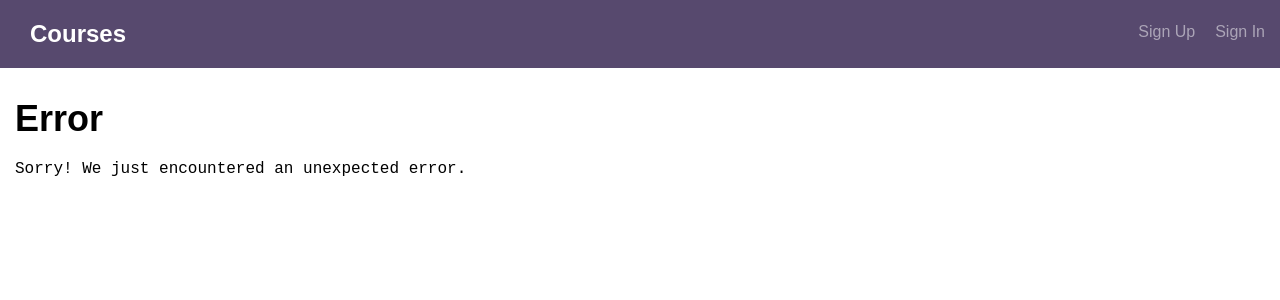
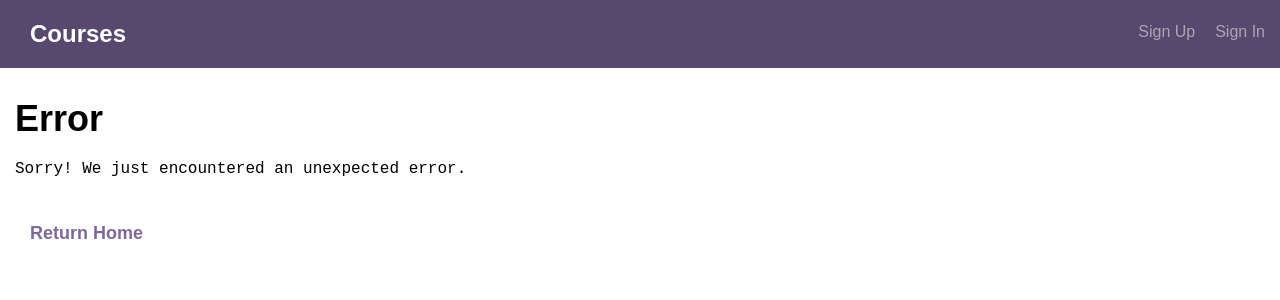
Before and after one commit to DavidJMcGarvey/Full-Stack-App, a React (Create React App) app in the folder client/: page /error in a window 1280 px wide. Shown: the top 300 px of the page. Built offline with nearby package versions, Linux system fonts and the light colour scheme; no server answers.

Commit message:
redirect to user friendly msg pages

```diff
--- a/client/src/Data.js
+++ b/client/src/Data.js
@@ -72,8 +72,8 @@ export default class Data {
     if (response.status === 204) {
       return [];
     }
-    else if (response.status === 401) {
-      return response;
+    else if (response.status === 304) {
+      return null;
       } else if (response.status === 400) {
         return response.json().then(data => {
           return data.message;
--- a/client/src/components/CourseDetail.js
+++ b/client/src/components/CourseDetail.js
@@ -1,5 +1,5 @@
 import React, { Component } from 'react';
-import { Link, Redirect } from 'react-router-dom';
+import { Link } from 'react-router-dom';
 import axios from 'axios';
 import ReactMarkdown from 'react-markdown';
 
@@ -16,17 +16,17 @@ export default class CourseDetail extends Component {
     const id = this.props.match.params.id;
     axios.get(`http://localhost:5000/api/courses/${id}`)
       .then(response => {
-        if (response.status === 200) {
+        if (response.data.course === null) {
+          this.props.history.push('/notfound');
+        } else {
           this.setState({
             course: response.data.course,
             owner: response.data.course.author
-          });
-        } else if (response.status === 404) {
-          this.props.history.pysh('/notfound');
+          })
         }
-
       })
       .catch(err => {
+        this.props.history.push('/error')
         console.log('Error fetching data from REST API', err)
       })
   }
@@ -37,8 +37,6 @@ export default class CourseDetail extends Component {
     const id = this.state.course.id;
     const { context } = this.props;
     const authUser = context.authenticatedUser;
-    // const delete =
-    console.log(context);
     return (
       <div>
         <div className="actions--bar">
--- a/client/src/components/Forbidden.js
+++ b/client/src/components/Forbidden.js
@@ -1,12 +1,17 @@
 import React, { Component } from 'react';
+import { Link } from 'react-router-dom';
 
 export default class Error extends Component {
   render() {
     return (
-      <div className="bounds">
-        <h1>Forbidden</h1>
-        <p>Oh oh! You can't access this page.</p>
+      <div>
+        <div className="bounds">
+          <h1>Forbidden</h1>
+          <p>Oh oh! You can't access this page.</p>
+        </div>
+        <p className="home"> <Link to={`/`}>Return Home</Link></p>
       </div>
+
     )
   }
 }
--- a/client/src/components/NotFound.js
+++ b/client/src/components/NotFound.js
@@ -1,12 +1,17 @@
 import React, { Component } from 'react';
+import { Link } from 'react-router-dom';
 
 export default class NotFound extends Component {
   render() {
     return (
-      <div className="bounds">
-        <h1>Not Found</h1>
-        <p>Sorry! We couldn't find the page you're looking for.</p>
+      <div>
+        <div className="bounds">
+          <h1>Not Found</h1>
+          <p>Sorry! We couldn't find the page you're looking for.</p>
+        </div>
+        <p className="home"><Link to={`/`}>Return Home</Link></p>
       </div>
+
     )
   }
 }
--- a/client/src/components/UnhandledError.js
+++ b/client/src/components/UnhandledError.js
@@ -1,12 +1,17 @@
 import React, { Component } from 'react';
+import { Link } from 'react-router-dom';
 
 export default class UnhandledError extends Component {
   render() {
     return (
-      <div className="bounds">
-        <h1>Error</h1>
-        <p>Sorry! We just encountered an unexpected error.</p>
+      <div>
+        <div className="bounds">
+          <h1>Error</h1>
+          <p>Sorry! We just encountered an unexpected error.</p>
+        </div>
+        <p className="home"><Link to={`/`}>Return Home</Link></p>
       </div>
+
     )
   }
 }
--- a/client/src/components/UpdateCourse.js
+++ b/client/src/components/UpdateCourse.js
@@ -28,10 +28,11 @@ export default class UpdateCourse extends Component {
           })
           if (this.state.owner.id !== authUser.id) {
             this.props.history.push('/forbidden');
-          };
+          }
         }
       })
       .catch(err => {
+        this.props.history.push('/error')
         console.log('Error fetching data from REST API', err)
       })
   }
--- a/client/src/styles/global.css
+++ b/client/src/styles/global.css
@@ -751,3 +751,33 @@ input:focus {
 .course--description textarea {
   margin-bottom: 20px;
 }
+
+/* Davey CSS */
+.home {
+  /* background: #7c689b; */
+  color: #fff;
+  font-family: "Work Sans", sans-serif;
+  font-size: 18px;
+  padding: 15px 30px;
+  border: 0;
+  margin-right: 10px;
+  border-radius: 8px;
+  font-weight: bold;
+  display: inline-block;
+  box-sizing: border-box;
+  -webkit-transition: background 0.2s;
+  -moz-transition: background 0.2s;
+  -ms-transition: background 0.2s;
+  -o-transition: background 0.2s;
+  transition: background 0.2s;
+}
+
+.home:hover {
+  background-color: white;
+  font: white;
+}
+
+.home:focus {
+  background-color: white;
+  outline: none;
+}
```
Also changed, not shown: 1 other file (tests, documents, lock files or other folders).
